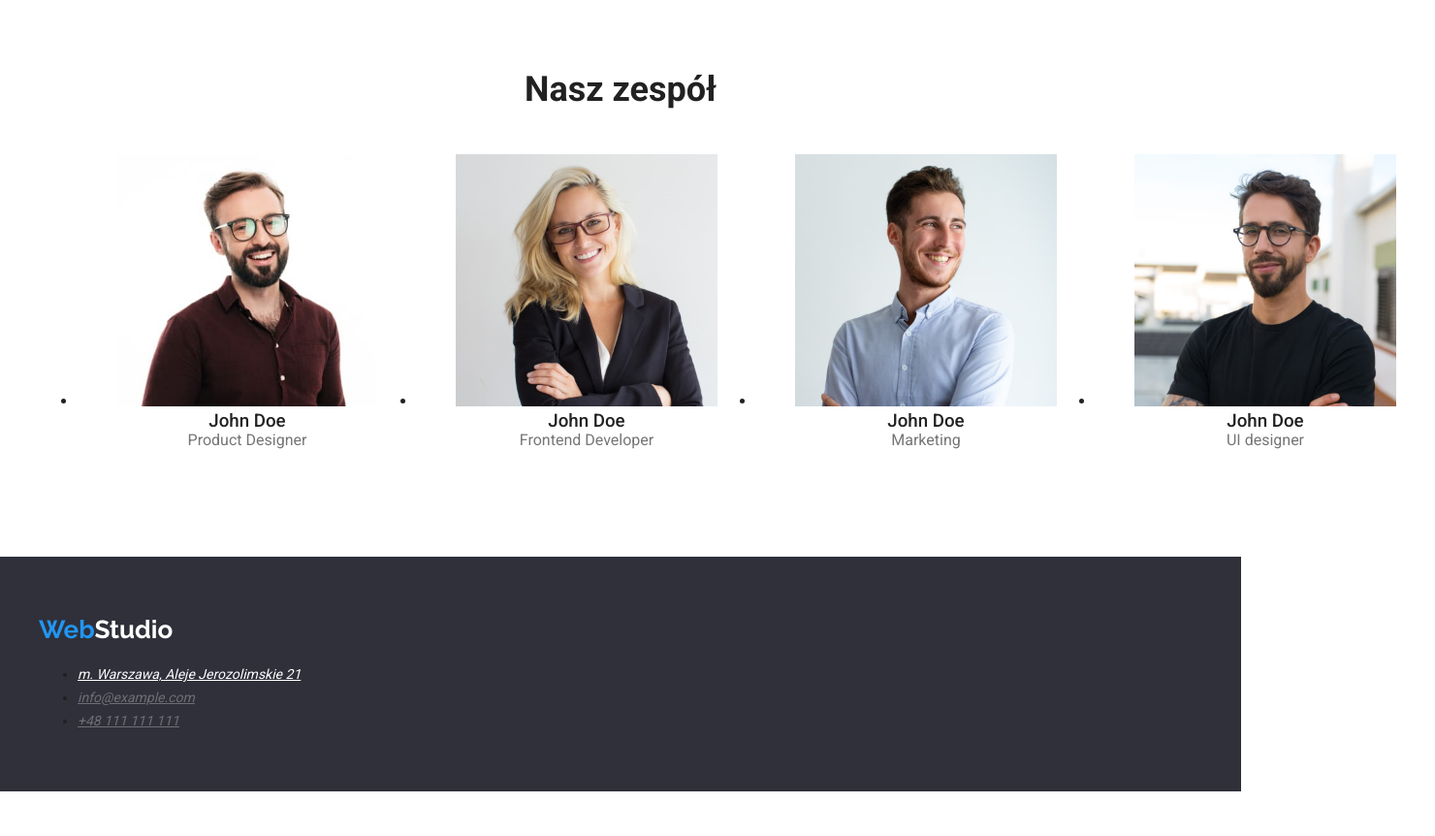
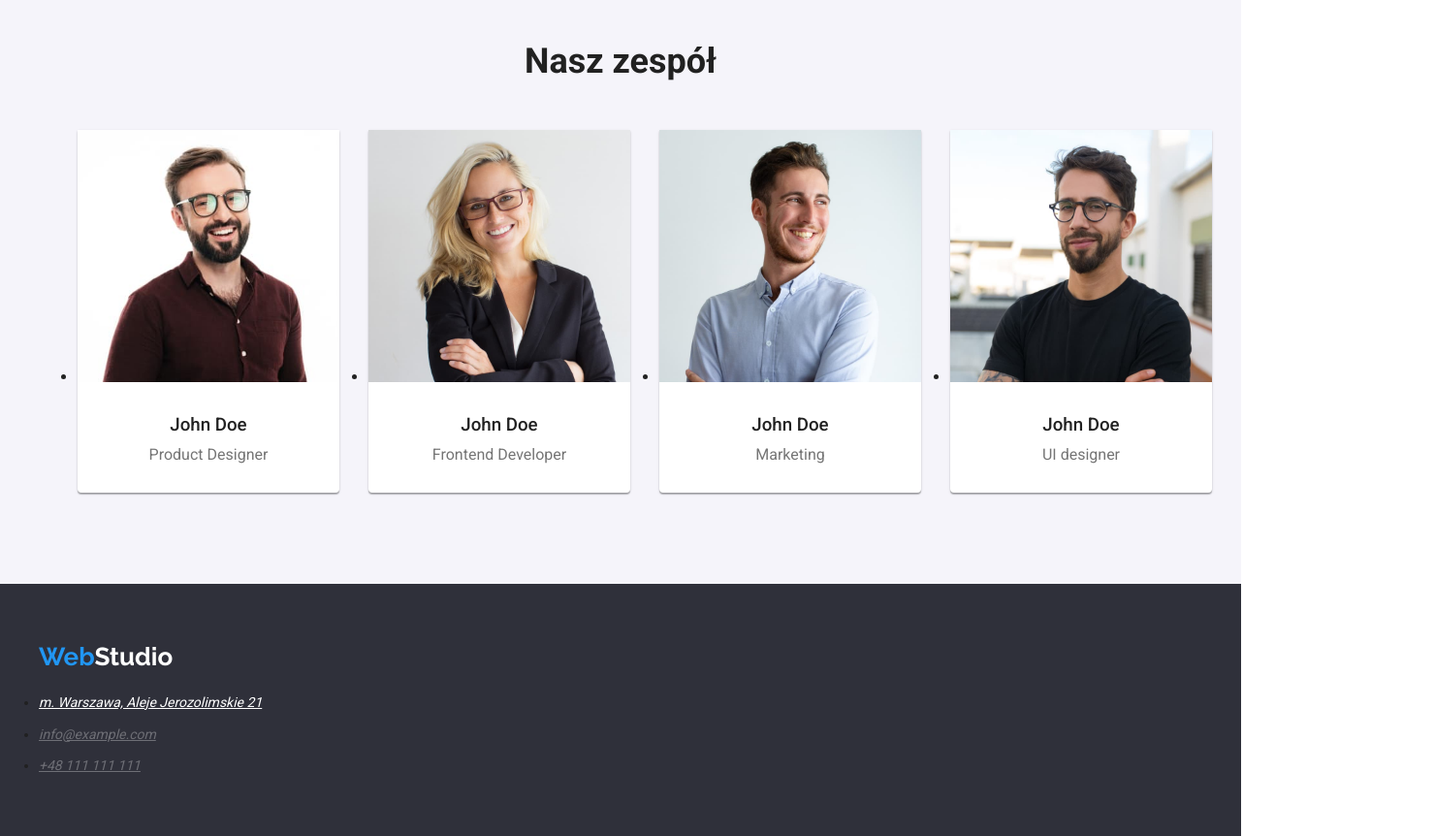
Before and after one commit to LeMichall/goit-markup-hw-03, a plain HTML site: page index.html in a window 1280 px wide. Shown: the part 1600-2462 px from the top of the page at 97% size, 1480 px wide, since content can reach past the window. Before the commit the page ends 2416 px from the top, so only its background shows below. Drawn offline with nearby package versions, Linux system fonts and the light colour scheme.

Commit message:
Main page finished

```diff
--- a/css/styles.css
+++ b/css/styles.css
@@ -25,7 +25,16 @@ p {
 ul {
   margin: 0;
 }
+h1 {
+  margin: 0;
+}
+h2 {
+  margin: 0;
+}
 h3 {
+  margin: 0;
+}
+h4 {
   margin: 0;
 }
 body {
@@ -90,6 +99,8 @@ h1 {
 .paragraph-title {
   font-size: 14px;
   line-height: 1.17;
+  margin-bottom: 10px;
+  width: 270px;
 }
 .paragraph-text {
   font-size: 14px;
@@ -98,6 +109,7 @@ h1 {
 .section-title {
   font-size: 36px;
   line-height: 1.17;
+  margin-bottom: 50px;
 }
 .name {
   font-weight: 500;
@@ -109,6 +121,7 @@ h1 {
 .footer-text {
   line-height: 1.7;
   font-size: 14px;
+  padding: 0;
 }
 .background {
   background-color: var(--background-text-temp);
@@ -159,11 +172,15 @@ button:focus {
 .logo-top {
   padding-top: 24px;
   padding-bottom: 25px;
+  width: 145px;
 }
 .menu {
   display: flex;
   padding: 32px 371px 32px 93px;
   margin: auto;
+}
+.menu > .item {
+  width: 53px;
 }
 .menu > .item:not(:last-child) {
   margin-right: 46px;
@@ -199,3 +216,29 @@ button:focus {
   margin-top: 20px;
   padding-bottom: 60px;
 }
+.background-darker {
+  background-color: #f5f4fa;
+}
+.flexbox > .item:not(:last-child) {
+  margin-right: 30px;
+}
+.image-margin {
+  margin: 0;
+}
+.section-team > .item {
+  box-shadow: 0px 1px 3px rgba(0, 0, 0, 0.12), 0px 1px 1px rgba(0, 0, 0, 0.14),
+    0px 2px 1px rgba(0, 0, 0, 0.2);
+  border-radius: 0px 0px 4px 4px;
+  background-color: #ffffff;
+}
+.figcaption > .name {
+  margin-top: 30px;
+  margin-bottom: 10px;
+}
+.figcaption > .small {
+  display: block;
+  padding-bottom: 30px;
+}
+.footer-text > .item:not(:last-child) {
+  margin-bottom: 9px;
+}
--- a/index.html
+++ b/index.html
@@ -56,29 +56,29 @@
       <!--Sekcja-Nasze atuty-->
       <section class="section">
         <div class="container">
-          <ul class="flexbox">
-            <li>
+          <ul class="flexbox section-spacing">
+            <li class="item">
               <h3 class="paragraph-title">LOREM IPSUM</h3>
               <p class="paragraph-text small">
                 Lorem ipsum dolor sit amet, consectetur adipiscing elit. Nam vel
                 arcu sem. Sed non sodales dui. Interdum et malesuada
               </p>
             </li>
-            <li>
+            <li class="item">
               <h3 class="paragraph-title">LOREM IPSUM</h3>
               <p class="paragraph-text small">
                 Lorem ipsum dolor sit amet, consectetur adipiscing elit. Nam vel
                 arcu sem. Sed non sodales dui. Interdum et malesuada
               </p>
             </li>
-            <li>
+            <li class="item">
               <h3 class="paragraph-title">LOREM IPSUM</h3>
               <p class="paragraph-text small">
                 Lorem ipsum dolor sit amet, consectetur adipiscing elit. Nam vel
                 arcu sem. Sed non sodales dui. Interdum et malesuada
               </p>
             </li>
-            <li>
+            <li class="item">
               <h3 class="paragraph-title">LOREM IPSUM</h3>
               <p class="paragraph-text small">
                 Lorem ipsum dolor sit amet, consectetur adipiscing elit. Nam vel
@@ -92,8 +92,8 @@
       <section class="section">
         <div class="container text-center">
           <h2 class="section-title">Czym sie zajmujemy</h2>
-          <ul class="flexbox">
-            <li>
+          <ul class="flexbox section-spacing">
+            <li class="item">
               <img
                 src="./images/img1.jpg"
                 alt="Osoba pisząca kod na tablecie"
@@ -101,7 +101,7 @@
                 height="294"
               />
             </li>
-            <li>
+            <li class="item">
               <img
                 src="./images/img2.jpg"
                 alt="Osoba trzymająca smartphone przed ekranem laptopa"
@@ -109,7 +109,7 @@
                 height="294"
               />
             </li>
-            <li>
+            <li class="item">
               <img
                 src="./images/img3.jpg"
                 alt="Tablet graficzny"
@@ -121,61 +121,61 @@
         </div>
       </section>
       <!--Sekcja-Nasz zespol-->
-      <section class="section">
+      <section class="section background-darker">
         <div class="container text-center">
           <h2 class="section-title">Nasz zespół</h2>
-          <ul class="flexbox">
-            <li>
-              <figure>
+          <ul class="flexbox section-team">
+            <li class="item">
+              <figure class="image-margin">
                 <img
                   src="./images/product_designer.jpg"
                   alt="Mężczyzna"
                   width="270"
                   height="260"
                 />
-                <figcaption>
+                <figcaption class="figcaption">
                   <h3 class="name">John Doe</h3>
                   <span class="small">Product Designer</span>
                 </figcaption>
               </figure>
             </li>
-            <li>
-              <figure>
+            <li class="item">
+              <figure class="image-margin">
                 <img
                   src="./images/frontend_developer.jpg"
                   alt="Kobieta"
                   width="270"
                   height="260"
                 />
-                <figcaption>
+                <figcaption class="figcaption">
                   <h3 class="name">John Doe</h3>
                   <span class="small">Frontend Developer</span>
                 </figcaption>
               </figure>
             </li>
-            <li>
-              <figure>
+            <li class="item">
+              <figure class="image-margin">
                 <img
                   src="./images/marketing.jpg"
                   alt="Mężczyzna"
                   width="270"
                   height="260"
                 />
-                <figcaption>
+                <figcaption class="figcaption">
                   <h3 class="name">John Doe</h3>
                   <span class="small">Marketing</span>
                 </figcaption>
               </figure>
             </li>
-            <li>
-              <figure>
+            <li class="item">
+              <figure class="image-margin">
                 <img
                   src="./images/ui_designer.jpg"
                   alt="Mężczyzna"
                   width="270"
                   height="260"
                 />
-                <figcaption>
+                <figcaption class="figcaption">
                   <h3 class="name">John Doe</h3>
                   <span class="small">UI designer</span>
                 </figcaption>
@@ -191,7 +191,7 @@
         <a class="logo footer" href="#"><span class="blue">Web</span>Studio</a>
         <address class="address-position">
           <ul class="footer-text">
-            <li>
+            <li class="item">
               <a
                 class="footer active"
                 href="https://goo.gl/maps/qj117W8FbM5sxVwv7"
@@ -199,12 +199,12 @@
                 >m. Warszawa, Aleje Jerozolimskie 21</a
               >
             </li>
-            <li>
+            <li class="item">
               <a class="footer fade active" href="mailto:info@example.com"
                 >info@example.com</a
               >
             </li>
-            <li>
+            <li class="item">
               <a class="footer fade active" href="tel:+48111111111"
                 >+48 111 111 111</a
               >
```
